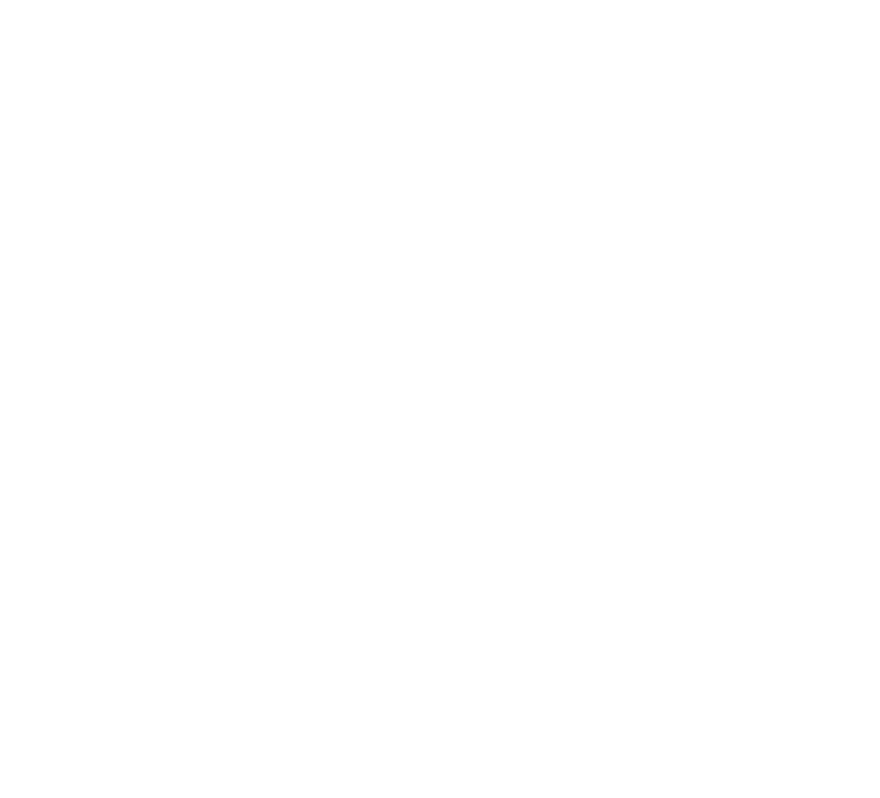
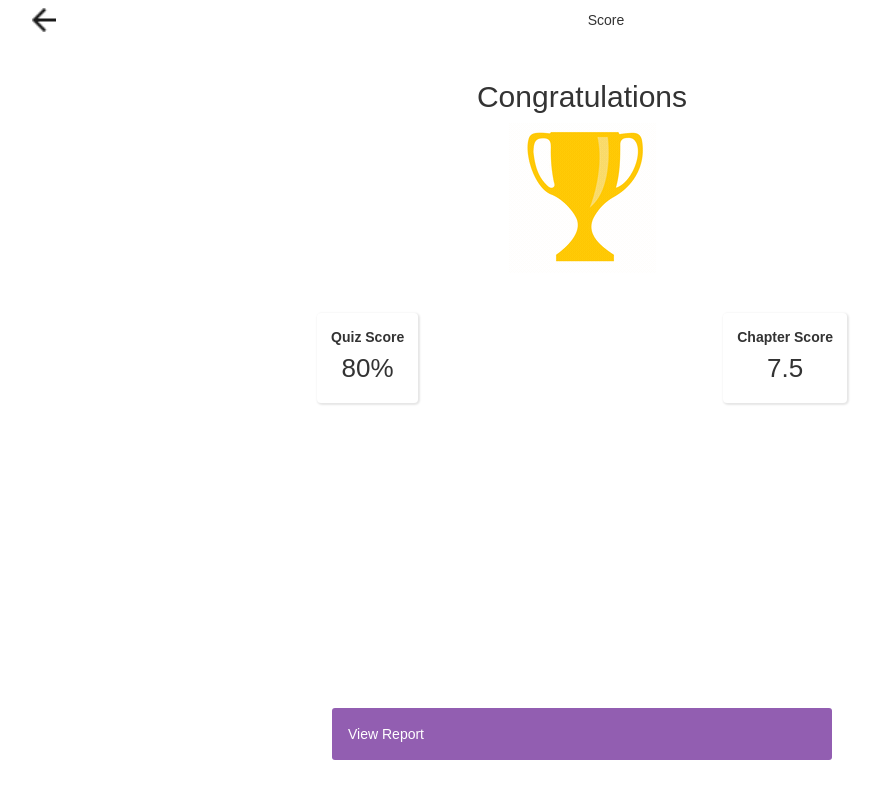
Before and after one commit to MayurBhivara/aiducation-fe, a React (Create React App) app: page /score in a window 1280 px wide. Shown: the whole page, without its empty margins (58-938 px from the left). Built offline with nearby package versions, Linux system fonts and the light colour scheme.

Commit message:
loader and score

```diff
--- a/src/App.css
+++ b/src/App.css
@@ -22,7 +22,142 @@
   font-size: large;
 }
 
+.score-container {
+  display: flex;
+  flex-direction: column;
+  height: 80vh;
+}
+
+
+.top-half {
+  background-color: white;
+  display: flex;
+  justify-content: center;
+  align-items: center;
+  flex-direction: column;
+  padding: 20px 0;
+}
+
+.bottom-half {
+  background-color: white;
+  display: flex;
+  justify-content: space-evenly;
+  padding: 20px 0;
+}
+.score__container--card--container {
+  box-shadow: 1px 1px 2px 1px rgba(0, 0, 0, 0.1);
+  background-color: white;
+  display: flex;
+  flex-direction: column;
+  justify-content: center;
+  align-items: center;
+  border-radius: 4px;
+  border: 0;
+  padding: 14px;
+}
+.card--container--heading {
+  font-size: 14px;
+  font-weight: 600;
+}
+.card--container--main {
+  font-size: 26px;
+  line-height: 22px;
+
+}
+
+.home-start-btn--button {
+  width: 90%;
+  display: flex;
+  align-items: center;
+  justify-content: center;
+  margin: auto;
+}
+
+.section {
+  flex: 1;
+  display: flex;
+  justify-content: center;
+  align-items: center;
+  background-color: white;
+  border: 1px solid black;
+}
+
+.sec-top-half,
+.sec-bottom-half {
+  flex: 1;
+  display: flex;
+  justify-content: center;
+  align-items: center;
+}
+
+
 @keyframes App-logo-spin {
   from { transform: rotate(0deg); }
   to { transform: rotate(360deg); }
 }
+
+.loader {
+  position: relative;
+  width: 120px;
+  height: 90px;
+  margin: 0 auto;
+  margin-top: 40vh;
+}
+
+.loader:before {
+  content: "";
+  position: absolute;
+  bottom: 30px;
+  left: 50px;
+  height: 30px;
+  width: 30px;
+  border-radius: 50%;
+  background: #2a9d8f;
+  animation: loading-bounce 0.5s ease-in-out infinite alternate;
+}
+
+.loader:after {
+  content: "";
+  position: absolute;
+  right: 0;
+  top: 0;
+  height: 7px;
+  width: 45px;
+  border-radius: 4px;
+  box-shadow: 0 5px 0 #453f3f, -35px 50px 0 #282525, -70px 95px 0 #000000;
+  animation: loading-step 1s ease-in-out infinite;
+}
+
+@keyframes loading-bounce {
+  0% {
+    transform: scale(1, 0.7);
+  }
+
+  40% {
+    transform: scale(0.8, 1.2);
+  }
+
+  60% {
+    transform: scale(1, 1);
+  }
+
+  100% {
+    bottom: 140px;
+  }
+}
+
+@keyframes loading-step {
+  0% {
+    box-shadow: 0 10px 0 rgba(0, 0, 0, 0),
+            0 10px 0 #121111,
+            -35px 50px 0 #322e2e,
+            -70px 90px 0 #000000;
+  }
+
+  100% {
+    box-shadow: 0 10px 0 #5e5656,
+            -35px 50px 0 #302a2a,
+            -70px 90px 0 #000000,
+            -70px 90px 0 rgba(0, 0, 0, 0);
+  }
+}
--- a/src/App.js
+++ b/src/App.js
@@ -3,6 +3,7 @@
 import homepage from './views/home'
 import uploadPage from './views/uploadPage'
 import { BrowserRouter as Router, Switch, Route, Redirect} from 'react-router-dom';
+import scorePage from './views/score';
 
 
 class App extends Component {
@@ -17,6 +18,7 @@
                 )}/>
                  <Route exact path='/home' component={homepage} />
                  <Route exact path='/upload' component={uploadPage} />
+                 <Route exact path='/score' component={scorePage} />
           </Switch>
     </Router>
     );
--- /dev/null
+++ b/src/components/loader.js
@@ -0,0 +1,10 @@
+import React, { useState } from 'react'
+
+const Loader = () => {
+
+    return (
+      <div className="loader"></div>
+
+      );
+}
+export default Loader
--- /dev/null
+++ b/src/components/score.js
@@ -0,0 +1,42 @@
+import React, { useState } from 'react'
+import Button from '../components/button';
+import shinyTrophy from './shining-trophy.gif'
+
+const cards = [
+  {
+    heading: "Quiz Score",
+    main: "80%"
+  },
+  {
+    heading: "Chapter Score",
+    main: "7.5"
+  }
+]
+
+const Score = () => {
+
+    return (
+        <div className="score-container">
+          <div className="top-half">
+            <h2>Congratulations</h2>
+            <img src={shinyTrophy} alt="Logo" />
+          </div>
+          <div className="bottom-half">
+            {
+              cards.map((cardVal) => (
+                <div className="score__container--card--container"   >
+                  <p className="card--container--heading">{cardVal.heading}</p>
+                  <p className="card--container--main"   >{cardVal.main}</p>
+                </div>
+              ))
+            }
+
+          </div>
+
+          <div className='home-start-btn'>
+                <Button label={"View Report"}/>
+          </div>
+        </div>
+      );
+}
+export default Score
--- /dev/null
+++ b/src/views/score.js
@@ -0,0 +1,31 @@
+import React, { useState,useEffect } from 'react';
+import '../styles/index.css'
+import Header from "../components/header"
+import Score from '../components/score';
+import Loader from '../components/loader';
+function scorePage (props){
+
+    const [isLoading, setIsLoading] = useState(true)
+    const [headerText, setHeaderText] = useState("Loading")
+
+    useEffect(() => {
+        const timer = setTimeout(() => {
+          setIsLoading(false);
+          setHeaderText("Score");
+        }, 3000);
+        return () => clearTimeout(timer);
+      }, []);
+
+    return(
+        <div className="container">
+
+            <Header label={headerText} prevProps = {props} />
+            {/* <Score/> */}
+
+            {isLoading ?  <Loader/> :  <Score/>}
+
+        </div>
+    )
+}
+
+export default scorePage;
```
Also changed, not shown: public/shining-trophy.gif (added), src/components/shining-trophy.gif (added).
